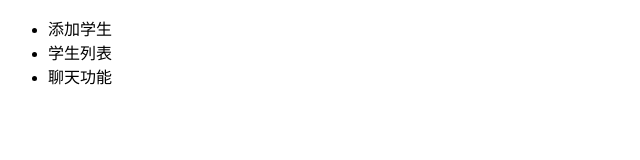
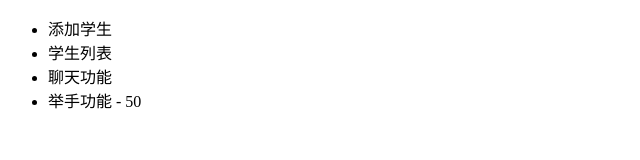
Before and after one commit to LightArthars/student, a plain HTML site: page index.html in a window 1280 px wide. Shown: the whole page, without its empty margins (0-640 px from the left). Drawn offline with Linux system fonts and the light colour scheme.

Commit message:
举手功能开发到50%

```diff
--- a/index.html
+++ b/index.html
@@ -9,6 +9,7 @@
         <li>添加学生</li>
         <li>学生列表</li>
         <li>聊天功能</li>
+        <li>举手功能 - 50</li>
     </ul>
 </body>
 </html>
```
